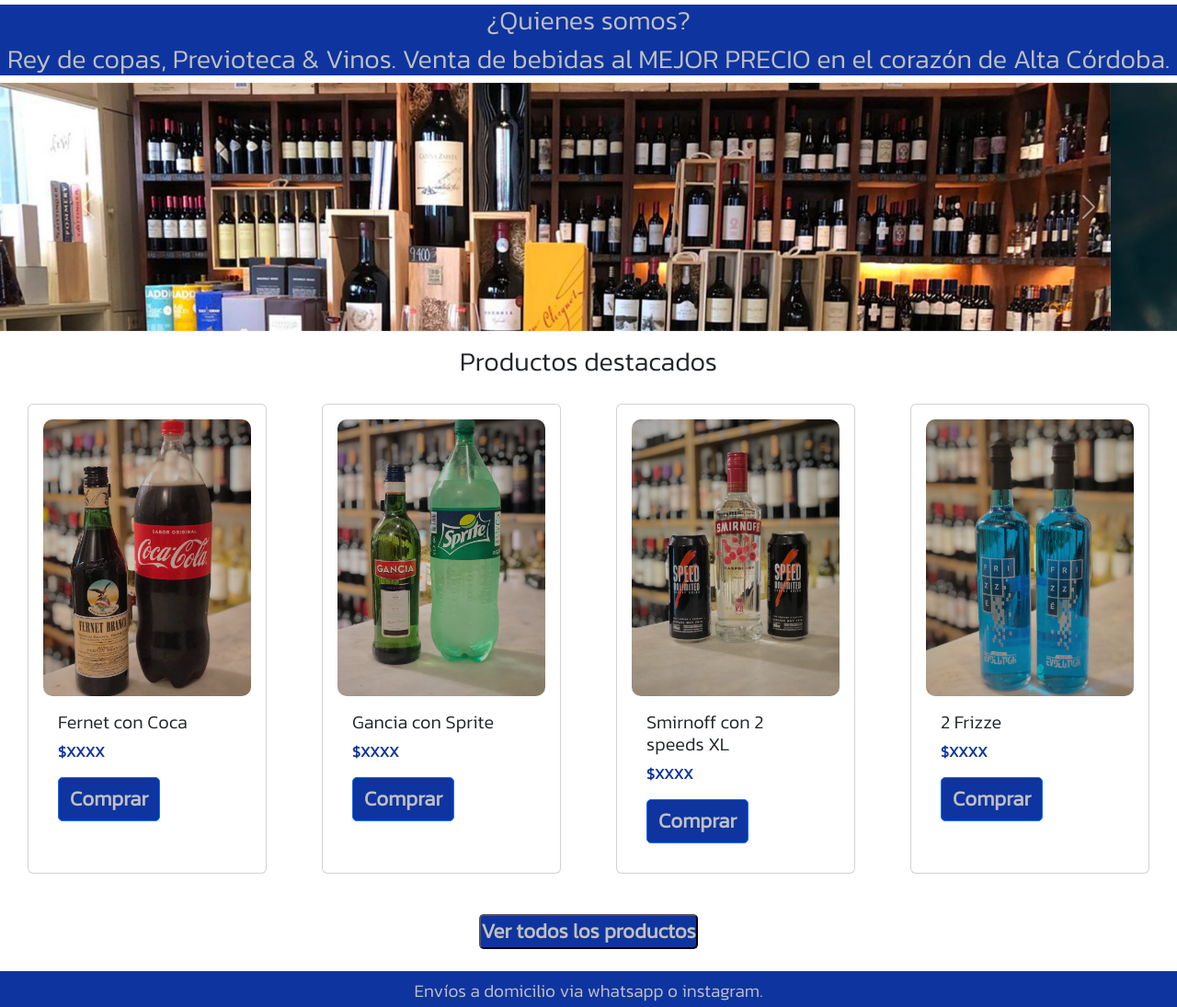
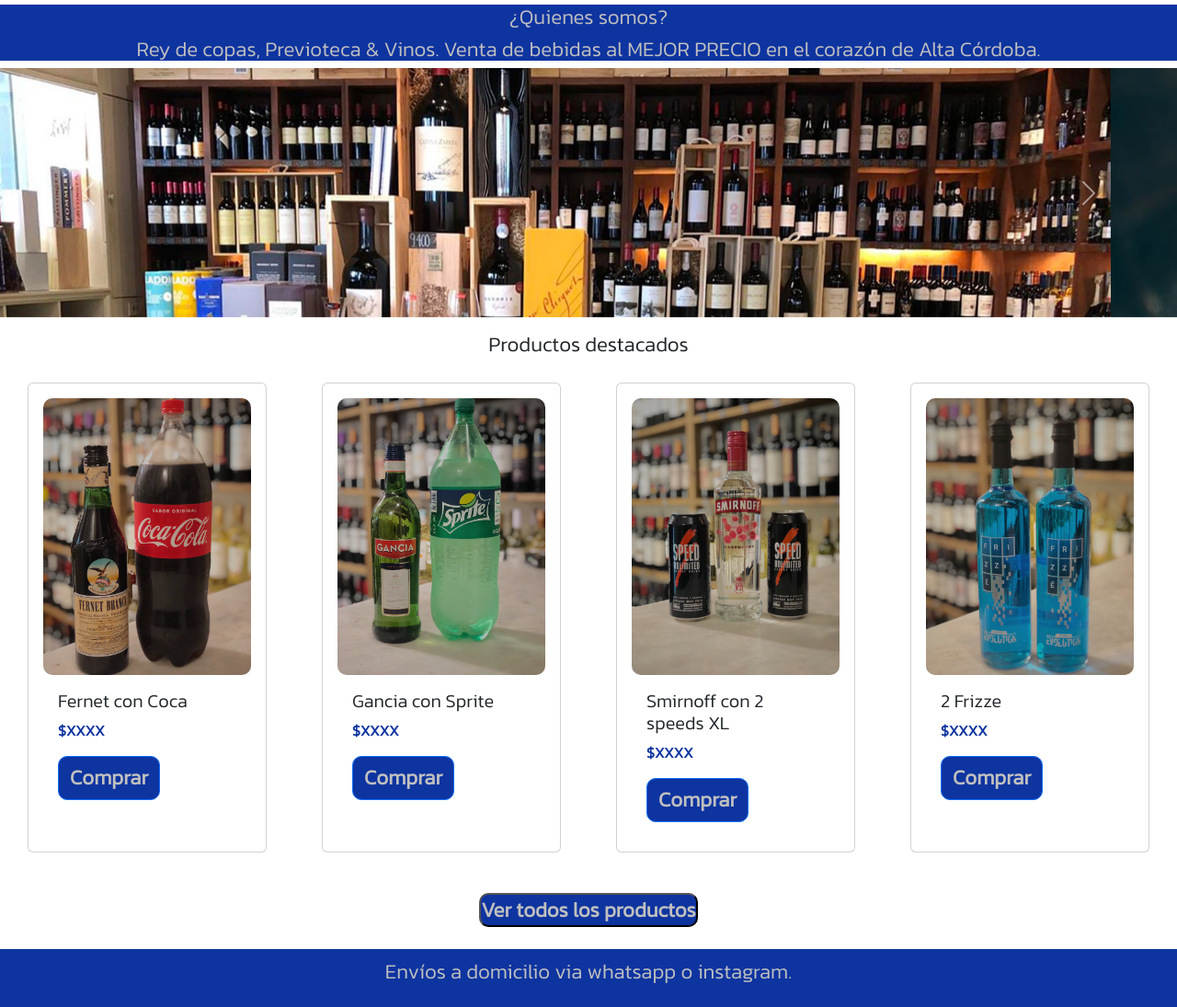
Before and after one commit to FacuAcosta/Rey_de_copas, a website: page index.html in a window 1280 px wide. Shown: the part 116-1211 px from the top of the page at 92% size. Drawn offline with Linux system fonts and the light colour scheme.

Commit message:
APLICANDO-SASS-II

```diff
--- a/scss/estilo.scss
+++ b/scss/estilo.scss
@@ -2,7 +2,7 @@
 @import "fonts";
 @import "color";
 @import "misc";
-
+/* Maps */
 $menu: (
     azul: $azul-egipcio,
     violeta: violet,
@@ -16,7 +16,17 @@
         color: $color;
     }
 }
-
+/* Mixin */
+@mixin size($alto, $ancho) {
+    width: $ancho;
+    height: $alto;
+}
+/* Map-Get */
+$estilos: (
+    centro: center,
+    tFuente: 1.4rem,
+    borRad: 10px,
+);
 *{
     padding: 0;
     margin: 0;
@@ -25,7 +35,7 @@
 }
 .navitem {
     text-decoration: $dN;
-    font-size: 1rem;
+    font-size: map-get($map: $estilos, $key: tFuente );
     margin: 20px;
     /* color: $black; */
 }
@@ -34,7 +44,8 @@
     font-weight: 600;
 }
 .logo {
-    width: 100px;
+    /* width: 100px; */
+    @include size(100%, 100px);
 }
 .btn-nav {
     color: $plateado;
@@ -43,18 +54,18 @@
 .subtitulo {
     background-color: $azul-egipcio;
     color: $plateado;
-    text-align: center;
+    text-align: map-get($map: $estilos, $key: centro );
 
 }
 h1, h2 {
-    text-align: center;
-    font-size: 1rem;
+    text-align: map-get($map: $estilos, $key: centro );
+    font-size: map-get($map: $estilos, $key: tFuente );
 }
 .card {
     margin: 20px 30px;
 }
 .productos-img {
-    border-radius: 10px;
+    border-radius: map-get($map: $estilos, $key: borRad );
 }
 .productos-img:hover{
 transform: scale(1.05);
@@ -63,31 +74,32 @@
     color: $plateado;
     font-weight: 600;
     background-color: $azul-egipcio;
-    font-size: 1rem;
-    border-radius: 5px;
+    font-size: map-get($map: $estilos, $key: tFuente );
+    border-radius: map-get($map: $estilos, $key: borRad );
 }
 .boton-productos:hover{
     transform: scale(1.2);
 }
 .div-centrada {
     display: $df;
-    justify-content: center;
+    justify-content: map-get($map: $estilos, $key: centro );
 }
 .subtitulo-footer {
     background-color: $azul-egipcio;
     color: $plateado;
-    text-align: center;
-    text-align: center;
-    font-size: 1.2rem;
+    text-align: map-get($map: $estilos, $key: centro );
+    text-align: map-get($map: $estilos, $key: centro );
+    font-size: map-get($map: $estilos, $key: tFuente );
 }
 .icono-footer {
-    width: 100px;
+    /* width: 100px; */
+    @include size(100%, 100px);
 }
 .redes {
-    font-size: 1.2rem;
+    font-size: map-get($map: $estilos, $key: tFuente );
     display: $df;
     justify-content: space-around;
-    align-items: center;
+    align-items: map-get($map: $estilos, $key: centro );
     padding-bottom: 30px;
 }
 footer {
@@ -102,10 +114,10 @@
 }
 @media (min-width: 480px) {
     h1, h2 {
-        font-size: 1.3rem;
+        font-size: map-get($map: $estilos, $key: tFuente );
     }
     .boton-productos {
-        font-size: 1.3rem;
+        font-size: map-get($map: $estilos, $key: tFuente );
     }
     .footer-flex {
         display: $df;
@@ -115,7 +127,7 @@
 }
 @media (min-width: 768px) {
     h1,h2 {
-        font-size: 1.5rem;
+        font-size: map-get($map: $estilos, $key: tFuente );
     }
     #producto-1 {
         grid-area: producto-1;
@@ -168,13 +180,13 @@
     }
 @media (min-width: 1200px) {
     .navitem {
-        font-size: 1.4rem;
+        font-size: map-get($map: $estilos, $key: tFuente );
     }
     .boton-productos{
-        font-size: 1.4rem;
+        font-size: map-get($map: $estilos, $key: tFuente );
     }
     h1,h2 {
-        font-size: 1.8rem;
+        font-size: map-get($map: $estilos, $key: tFuente );
     }
 .grid-productos {
     display: $df;
```
Also changed, not shown: css/estilo.css.
